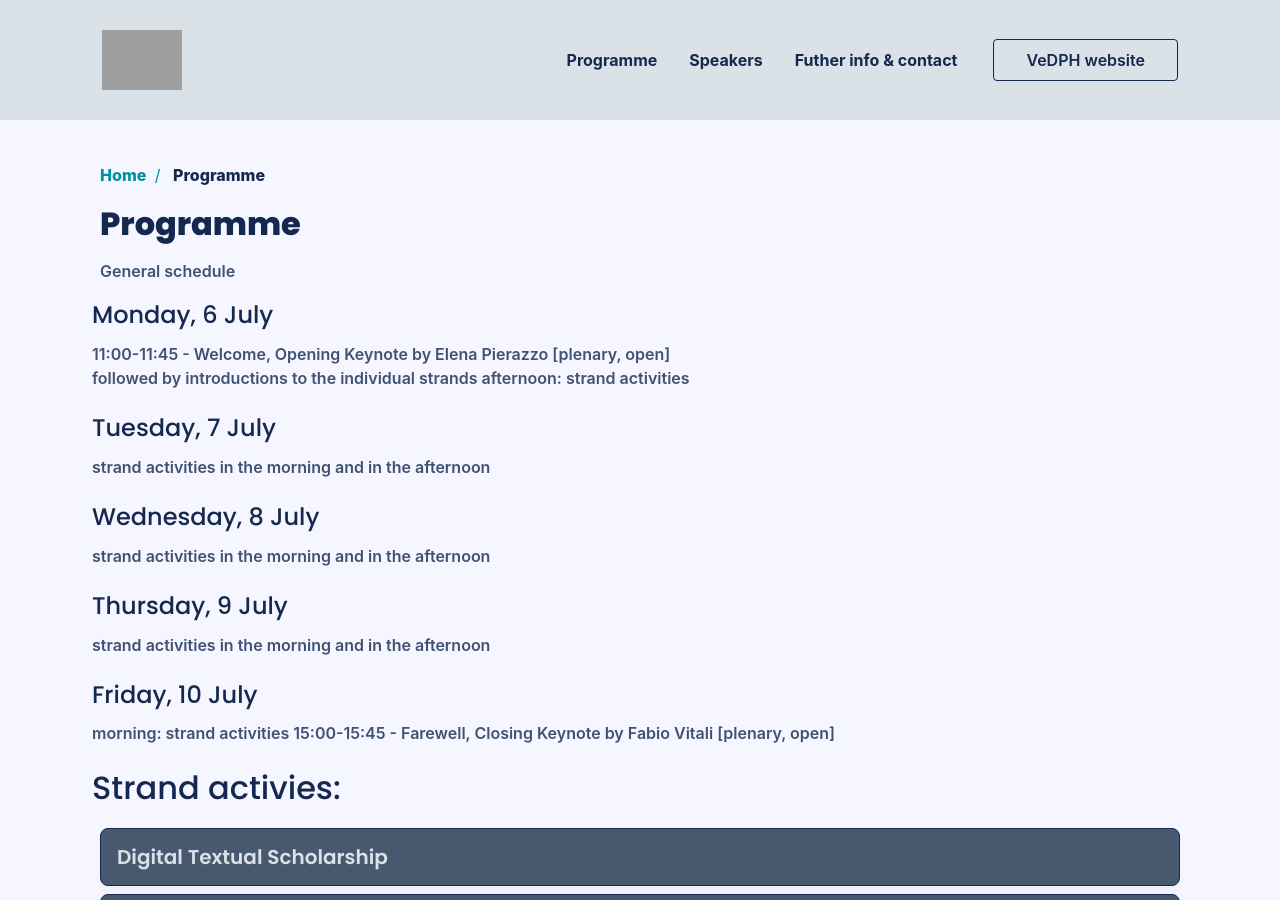
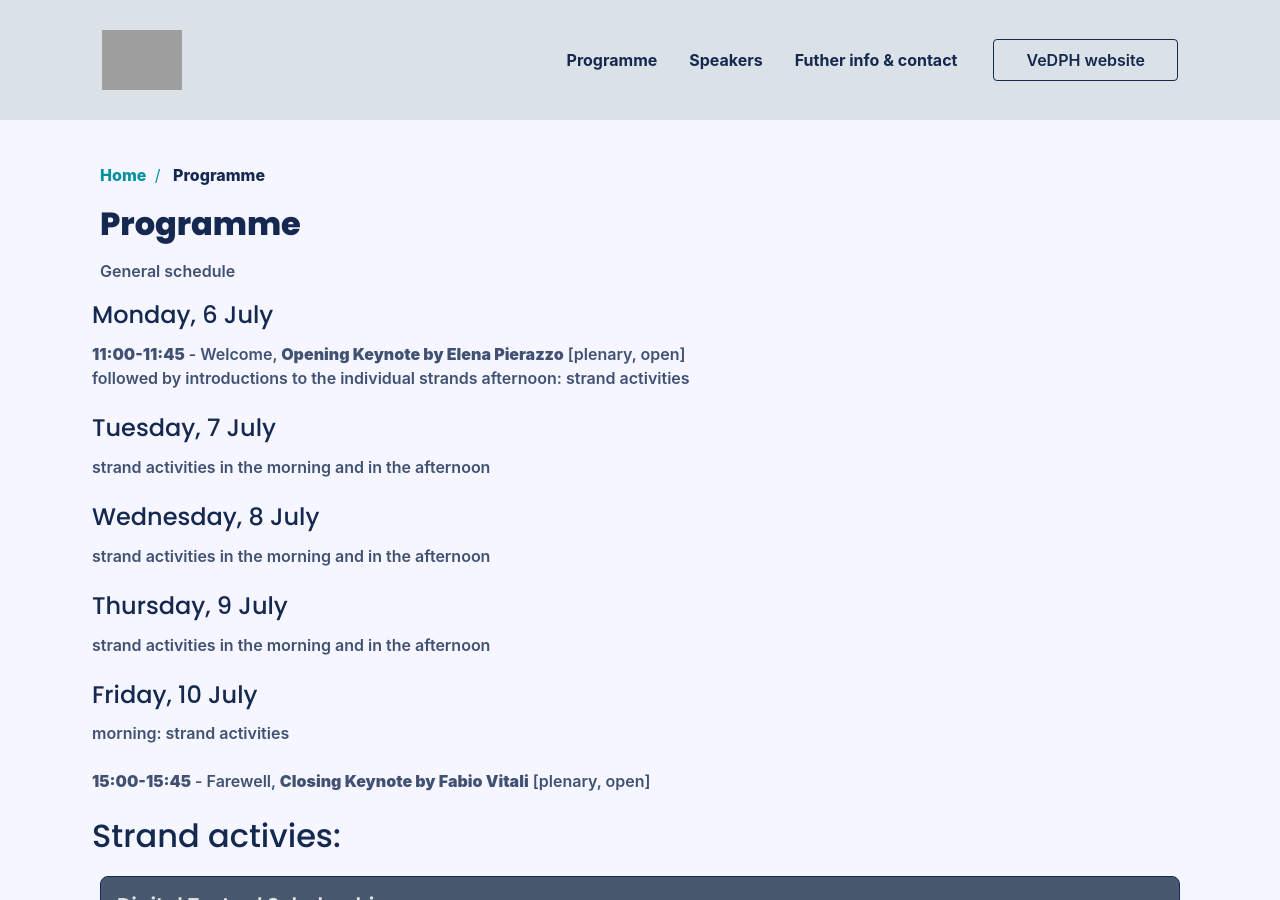
Before and after one commit to vedph/summercamp, a Jekyll site: the page built from programme/index.html, in a window 1280 px wide and 900 px high. Built offline with Jekyll 4.4.1, drawn with Linux system fonts in a browser that asks for light colours; nearby versions of some CDN libraries; some web fonts are replaced; grey boxes are pictures that could not be loaded.

Commit message:
editing changes

```diff
--- a/programme/index.html
+++ b/programme/index.html
@@ -5,7 +5,7 @@ category: programme
 
 <div>
   <h4>Monday, 6  July</h4>
-<p>11:00-11:45 - Welcome, Opening Keynote by Elena Pierazzo [plenary, open]<br />
+  <p><strong>11:00-11:45</strong> - Welcome, <strong>Opening Keynote by Elena Pierazzo</strong> [plenary, open]<br />
   followed by introductions to the individual strands
 
   afternoon: strand activities</p>
@@ -20,8 +20,8 @@ afternoon: strand activities</p>
   <p>strand activities in the morning and in the afternoon</p>
 
   <h4>Friday, 10 July</h4>
-<p>morning: strand activities
-15:00-15:45 - Farewell, Closing Keynote by Fabio Vitali [plenary, open]</p>
+  <p>morning: strand activities</p>
+  <p><strong>15:00-15:45</strong> - Farewell, <strong>Closing Keynote by Fabio Vitali</strong> [plenary, open]</p>
 
   <h2>Strand activies:</h2>
 
--- a/programme/strand_2.html
+++ b/programme/strand_2.html
@@ -21,7 +21,7 @@ subcategory: programme
 
 <h4>Wednesday 8 July</h4>
 
-<p><strong>10:00-11:15</strong> - <strong>Frederick Clavert</strong> (C2DH, Univ. of Luxembourg): History and social media. How to collect tweets for archiving and analysis purposes: practice and methods [restricted]</p>
+<p><strong>10:00-11:15</strong> - <strong>Frédéric Clavert</strong> (C2DH, Univ. of Luxembourg): History and social media. How to collect tweets for archiving and analysis purposes: practice and methods [restricted]</p>
 
 <h4>Thursday 9 July</h4>
 
```
Lines whose indentation alone changed are shown as unchanged.
